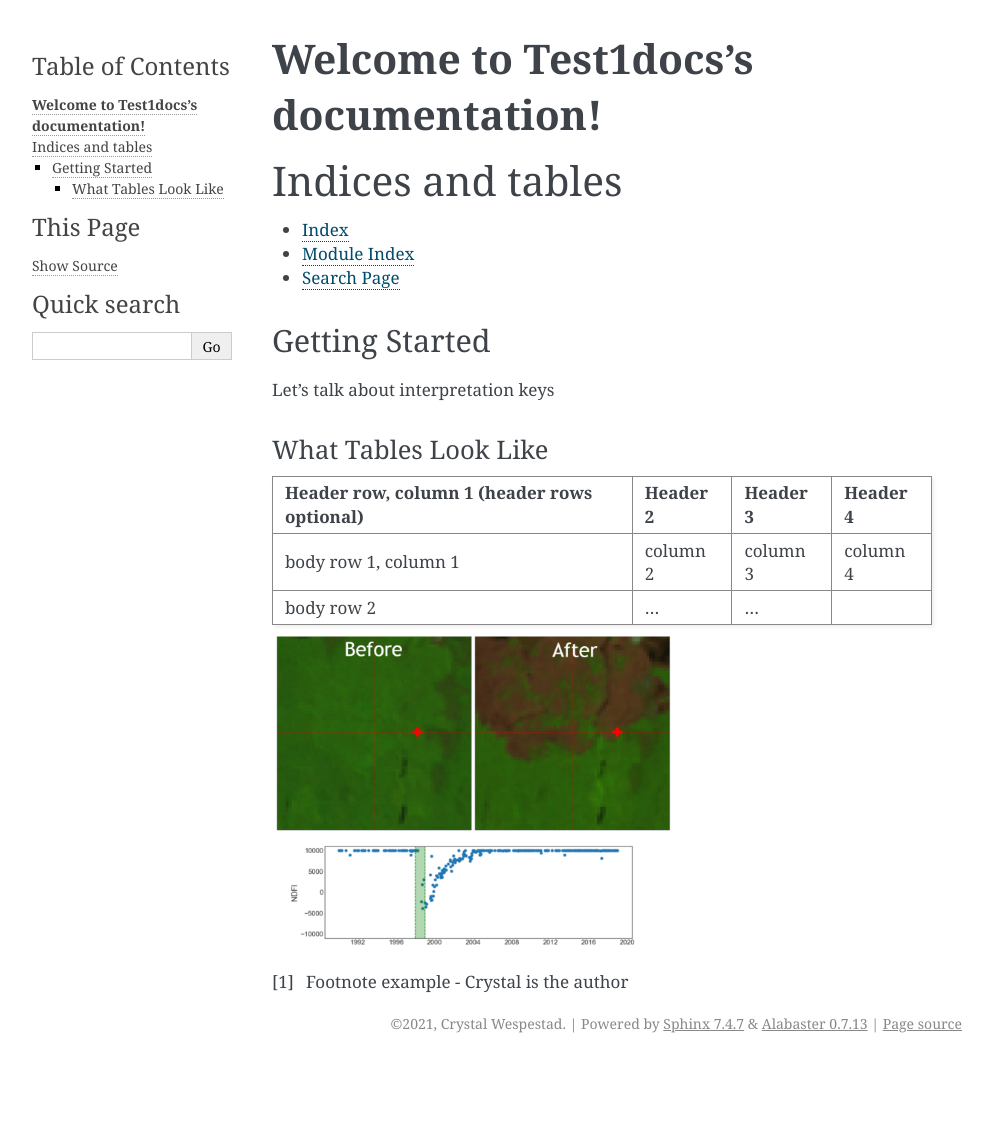
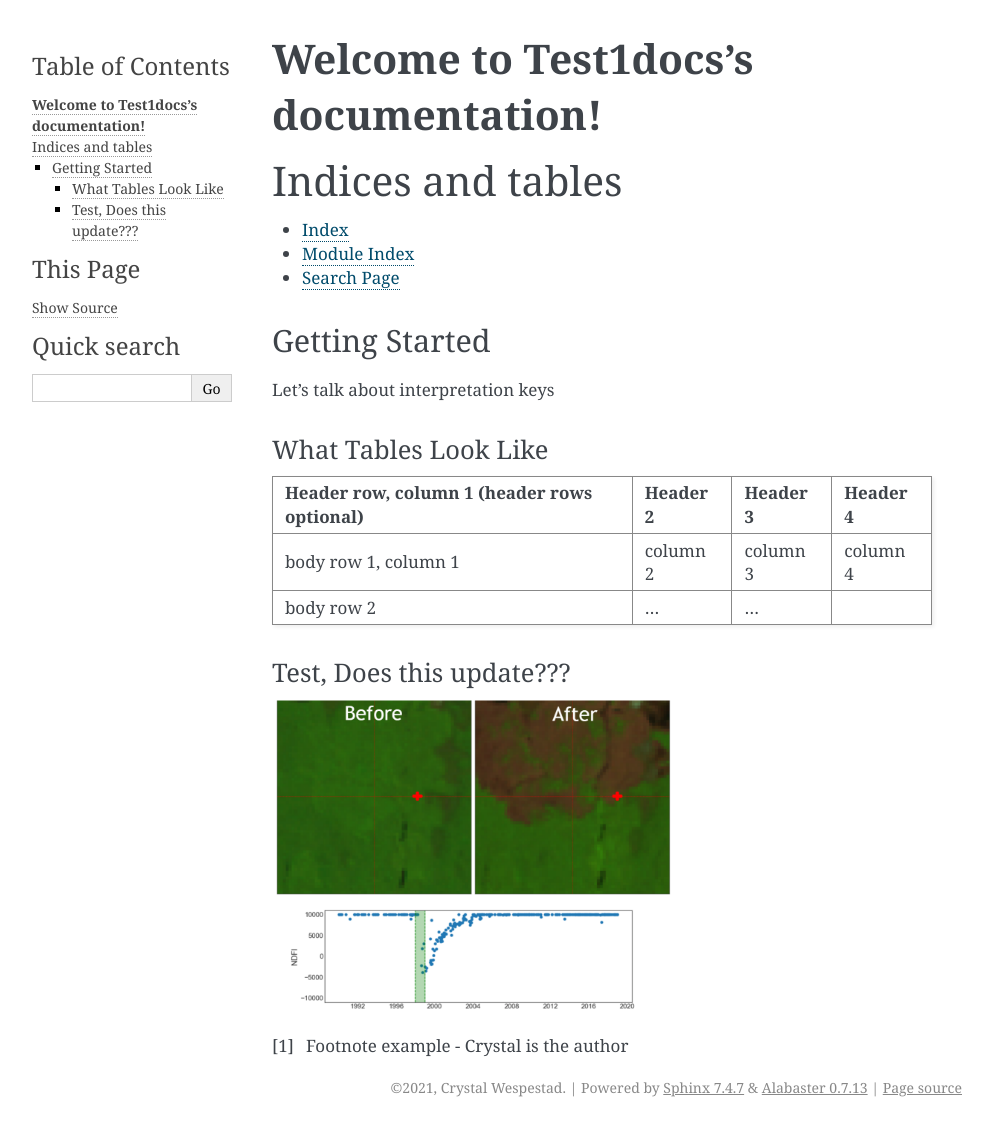
Before and after one commit to wespestad/read_the_docs_test, a Sphinx documentation site: the page built from source/index.rst, in a window 1280 px wide. Shown: the whole page, without its empty margins (148-1141 px from the left). Built offline with Sphinx 7.4.7, drawn with Linux system fonts in a browser that asks for light colours; before the commit the page ends 1063 px from its top, so only the background shows below that.

Commit message:
testing RTD updates

```diff
--- a/source/index.rst
+++ b/source/index.rst
@@ -38,6 +38,10 @@ What Tables Look Like
 | body row 2             | ...        | ...      |          |
 +------------------------+------------+----------+----------+
 
+-------------------------
+Test, Does this update???
+-------------------------
+
 .. image:: ../degradation_example_Bullock.png
   :width: 400
   :alt: Example of degradation with imagery and NDFI time series plot
```
